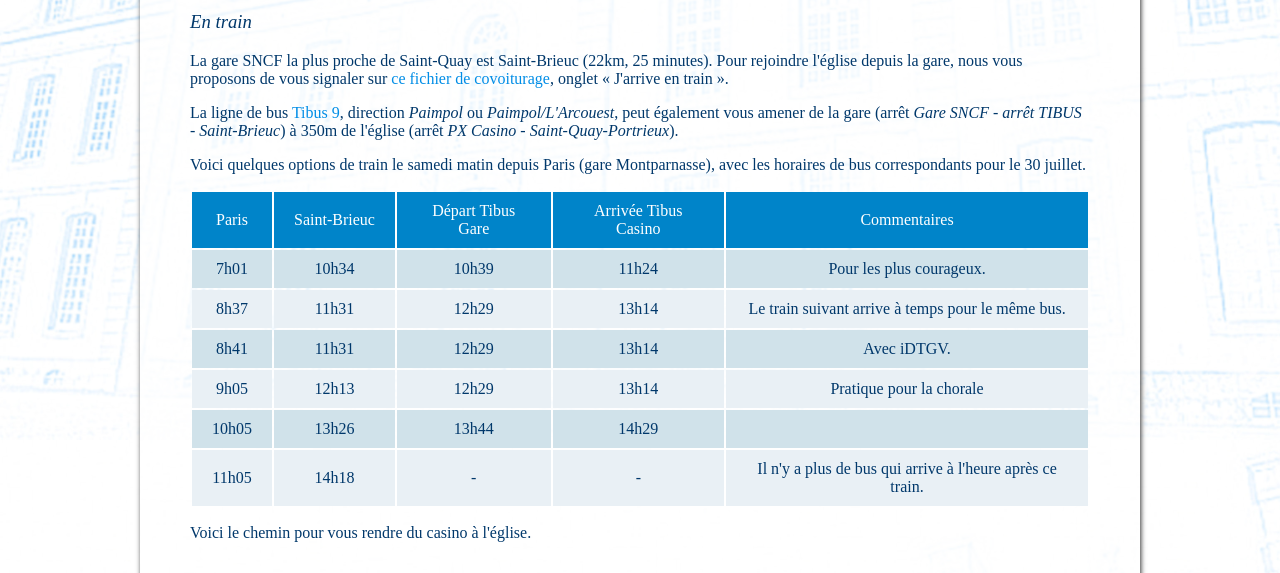
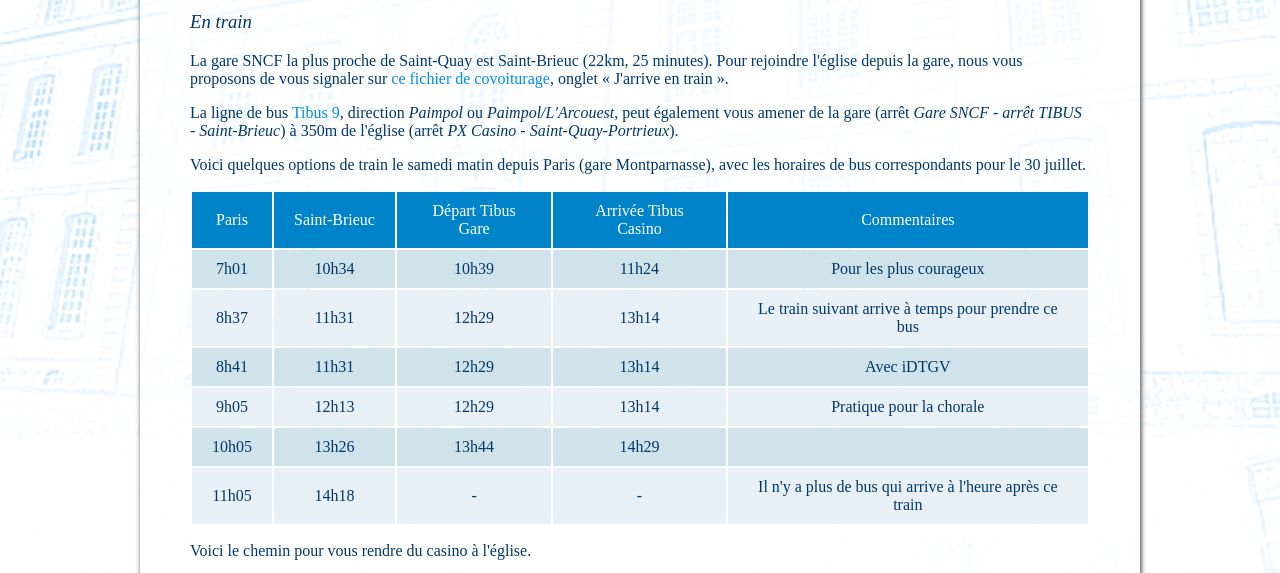
Before and after one commit to site-mariage/site-mariage-GwenaelleEtPierre, a Jekyll site: the page built from enpratique.html, in a window 1280 px wide and 900 px high, scrolled down 460 px, cut to the strip 0-573 px from the top of the window. Built offline with Jekyll 4.4.1, drawn with Linux system fonts in a browser that asks for light colours; some web fonts are replaced.

Commit message:
Ponctuation En Pratique

```diff
--- a/enpratique.html
+++ b/enpratique.html
@@ -52,7 +52,7 @@
       <td>10h34</td>
       <td>10h39</td>
       <td>11h24</td>
-      <td>Pour les plus courageux.</td>
+      <td>Pour les plus courageux</td>
     </tr>
 
     <tr>
@@ -60,7 +60,7 @@
       <td>11h31</td>
       <td>12h29</td>
       <td>13h14</td>
-      <td>Le train suivant arrive à temps pour le même bus.</td>
+      <td>Le train suivant arrive à temps pour prendre ce bus</td>
     </tr>
 
     <tr>
@@ -68,7 +68,7 @@
       <td>11h31</td>
       <td>12h29</td>
       <td>13h14</td>
-      <td>Avec iDTGV.</td>
+      <td>Avec iDTGV</td>
     </tr>
 
     <tr>
@@ -93,7 +93,7 @@
       <td>-</td>
       <td>-</td>
       <td>
-        Il n'y a plus de bus qui arrive à l'heure après ce train.
+        Il n'y a plus de bus qui arrive à l'heure après ce train
       </td>
     </tr>
   </tbody>
```
